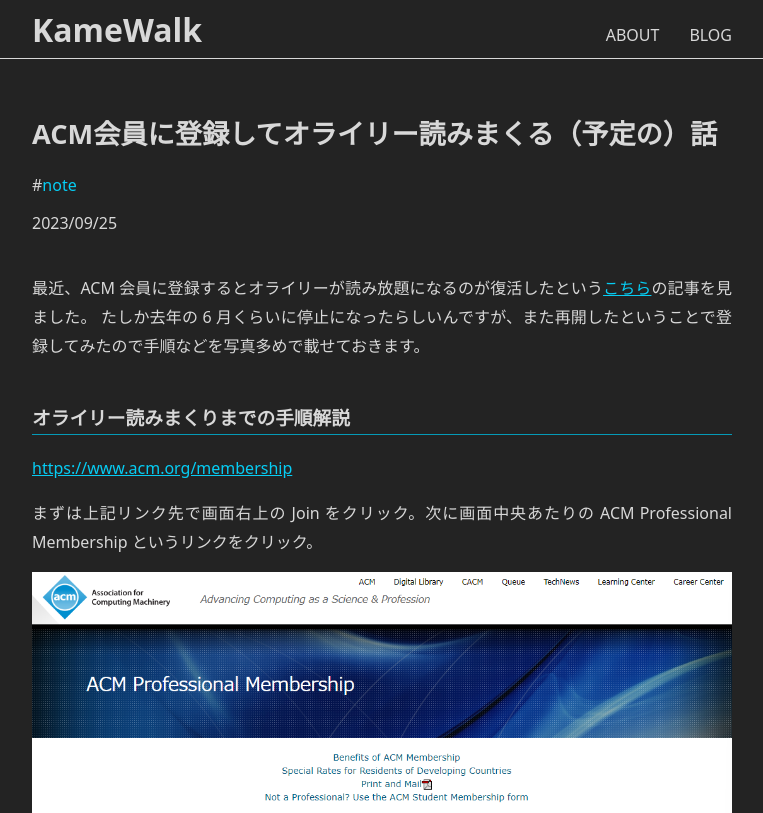
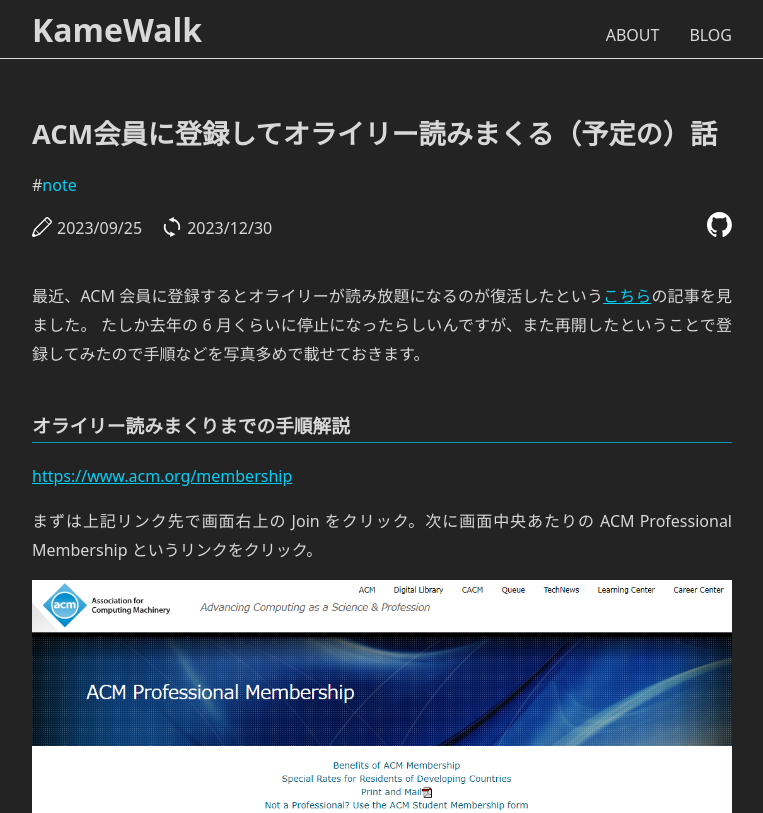
Before and after one commit to K-tecchan/k-tecchan-astro-blog, an Astro site: page /blog/acm-register in a window 1280 px wide. Shown: the top 813 px of the page, without its empty margins (258-1021 px from the left). Built offline with nearby package versions, Linux system fonts and the light colour scheme; Astro itself is replaced by a stand-in of ours; some packages are replaced by stand-ins of ours.

Commit message:
ブログ記事画面のUI修正

```diff
--- a/src/layouts/MarkdownPostLayout.astro
+++ b/src/layouts/MarkdownPostLayout.astro
@@ -1,7 +1,12 @@
 ---
+import { Image } from "astro:assets";
 import Layout from "./Layout.astro";
+import pencil from "../assets/pencil.svg";
+import update from "../assets/update.svg";
+import github from "../assets/github.svg";
 
 interface Props {
+  id: string;
   frontmatter: {
     title: string;
     description: string;
@@ -11,11 +16,13 @@
   };
 }
 
-const { frontmatter } = Astro.props;
+const baseUrl =
+  "https://github.com/K-tecchan/k-tecchan-astro-blog/blob/main/src/content/post/";
+const { frontmatter, id } = Astro.props;
 ---
 
 <Layout title={frontmatter.title} description={frontmatter.description}>
-  <main class="line-numbers">
+  <main>
     <h2 class="post-title">{frontmatter.title}</h2>
     <ul class="tags">
       {
@@ -26,7 +33,12 @@
         ))
       }
     </ul>
-    <div class="published">
+    <div class="meta">
+      <ul class="date">
+        <li class="published">
+          <div>
+            <Image src={pencil} alt="Published" width="20" height="20" />
+          </div>
           {
             new Intl.DateTimeFormat("ja-JP", {
               year: "numeric",
@@ -34,6 +46,27 @@
               day: "2-digit",
             }).format(frontmatter.published)
           }
+        </li>
+        {
+          frontmatter.updated && (
+            <li class="updated">
+              <div>
+                <Image src={update} alt="Updated" width="20" height="20" />
+              </div>
+              {new Intl.DateTimeFormat("ja-JP", {
+                year: "numeric",
+                month: "2-digit",
+                day: "2-digit",
+              }).format(frontmatter.updated)}
+            </li>
+          )
+        }
+      </ul>
+      <div>
+        <a href={baseUrl + id} target="_blank" rel="noopener noreferrer">
+          <Image src={github} alt="GitHub" width="25" height="25" />
+        </a>
+      </div>
     </div>
     <section>
       <slot />
@@ -64,6 +97,26 @@
         & a {
           text-decoration: none;
         }
+      }
+    }
+
+    & .meta {
+      display: flex;
+      justify-content: space-between;
+      align-items: baseline;
+    }
+
+    & .date {
+      display: flex;
+      gap: 20px;
+      list-style: none;
+      margin: 0;
+      padding: 0;
+
+      & .updated,
+      & .published {
+        display: flex;
+        gap: 5px;
       }
     }
 
--- a/src/pages/blog/[slug].astro
+++ b/src/pages/blog/[slug].astro
@@ -21,6 +21,6 @@
 const { Content } = await post.render();
 ---
 
-<MarkdownPostLayout frontmatter={post.data}>
+<MarkdownPostLayout frontmatter={post.data} id={post.id}>
   <Content />
 </MarkdownPostLayout>
```
Also changed, not shown: src/assets/github.svg (added), src/assets/pencil.svg (added), src/assets/update.svg (added). Lines whose indentation alone changed are shown as unchanged.
